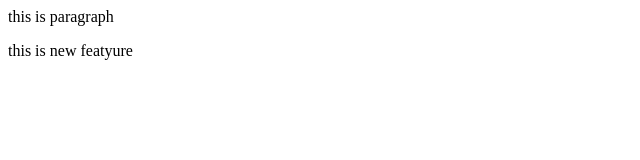
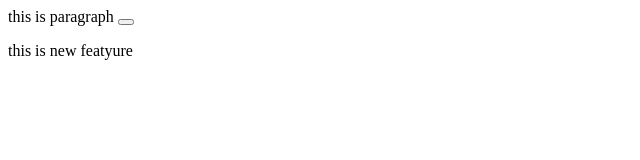
Before and after one commit to shripatil8899/localRepo, a plain HTML site: page Index.html in a window 1280 px wide. Shown: the full height of the page, 0-640 px from the left. Drawn offline with Linux system fonts and the light colour scheme.

Commit message:
added button

```diff
--- a/Index.html
+++ b/Index.html
@@ -1,3 +1,3 @@
-<p>this is paragraph</p>
+<p>this is paragraph <button></button></p>
 
 this is new featyure
```
